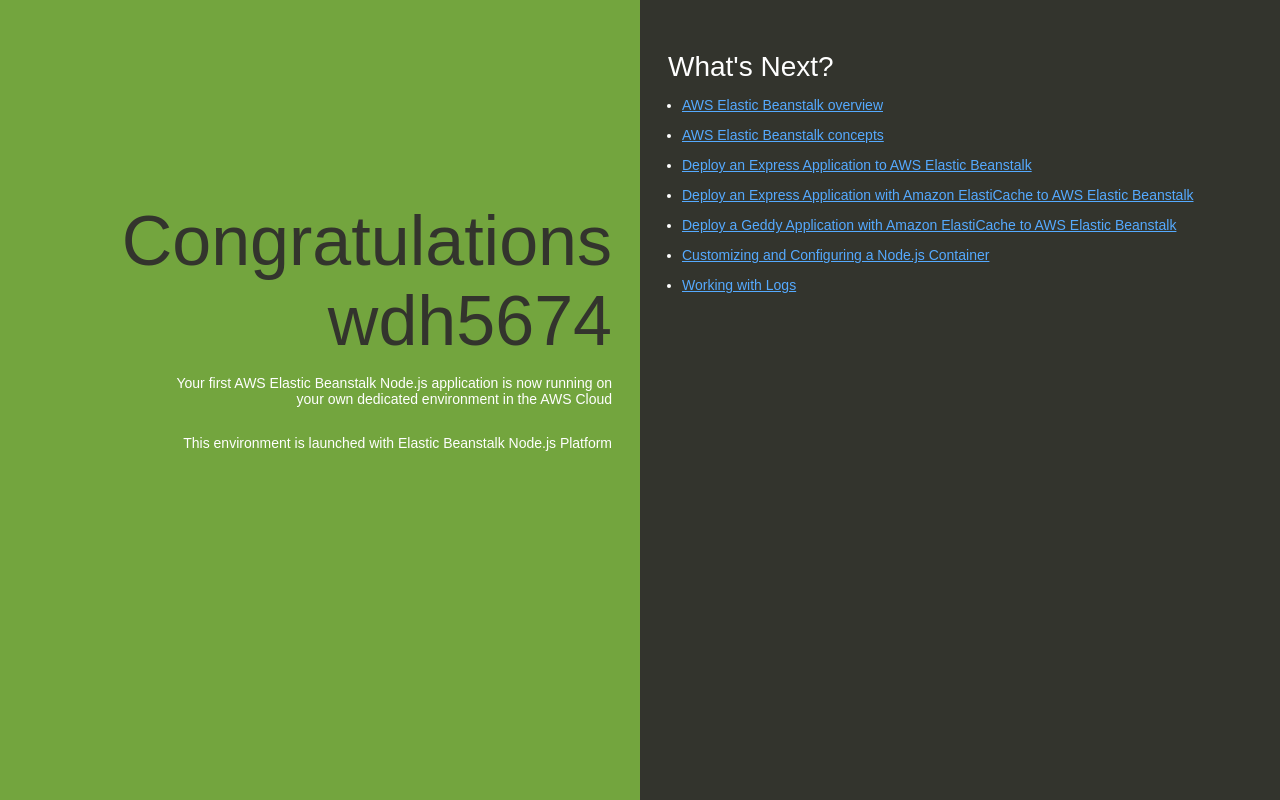
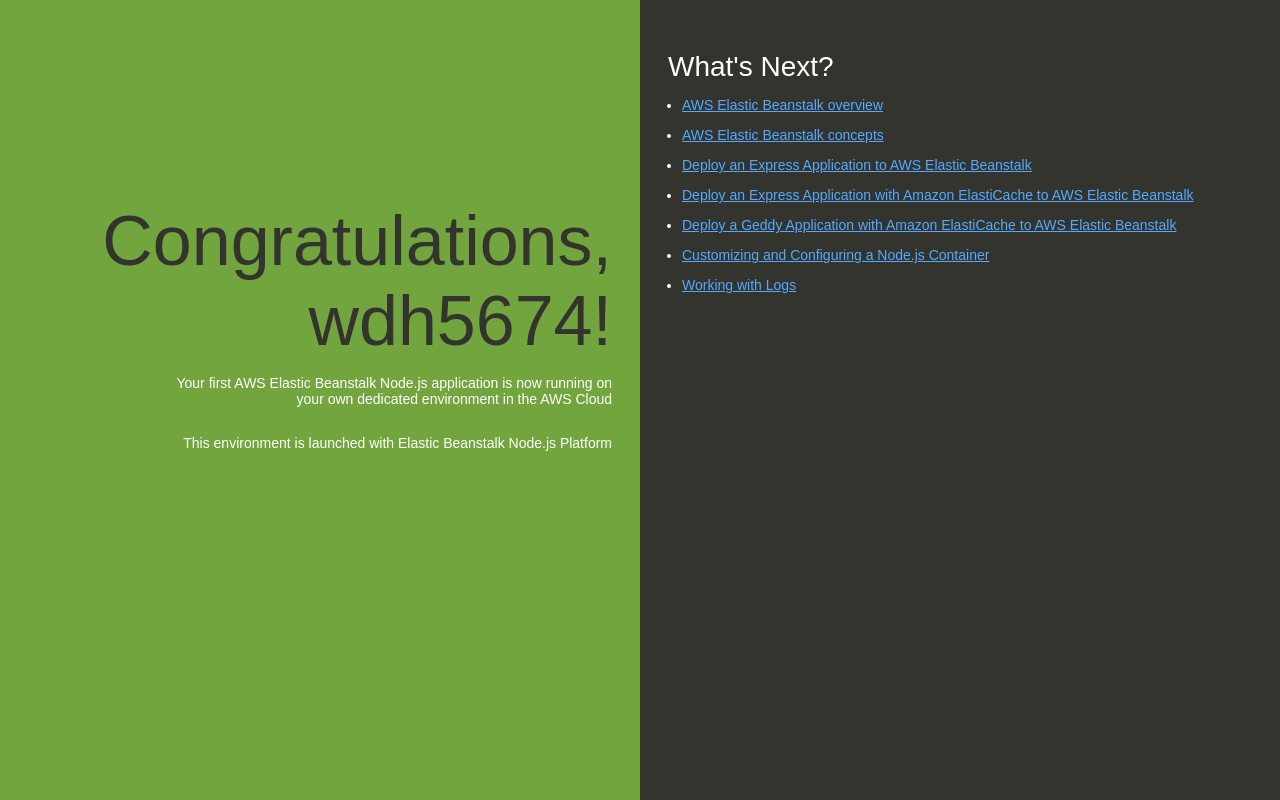
Before and after one commit to wdh5674/wh-test-node-app, a website: page index.html in a window 1280 px wide. Drawn offline with Linux system fonts and the light colour scheme.

Commit message:
Update index.html
last step

```diff
--- a/index.html
+++ b/index.html
@@ -74,7 +74,7 @@
   </head>
   <body>
     <div class="textColumn">
-      <h1>Congratulations wdh5674</h1>
+      <h1>Congratulations, wdh5674!</h1>
       <p>Your first AWS Elastic Beanstalk Node.js application is now running on your own dedicated environment in the AWS Cloud</p>
       <p>This environment is launched with Elastic Beanstalk Node.js Platform</p>
     </div>
```
